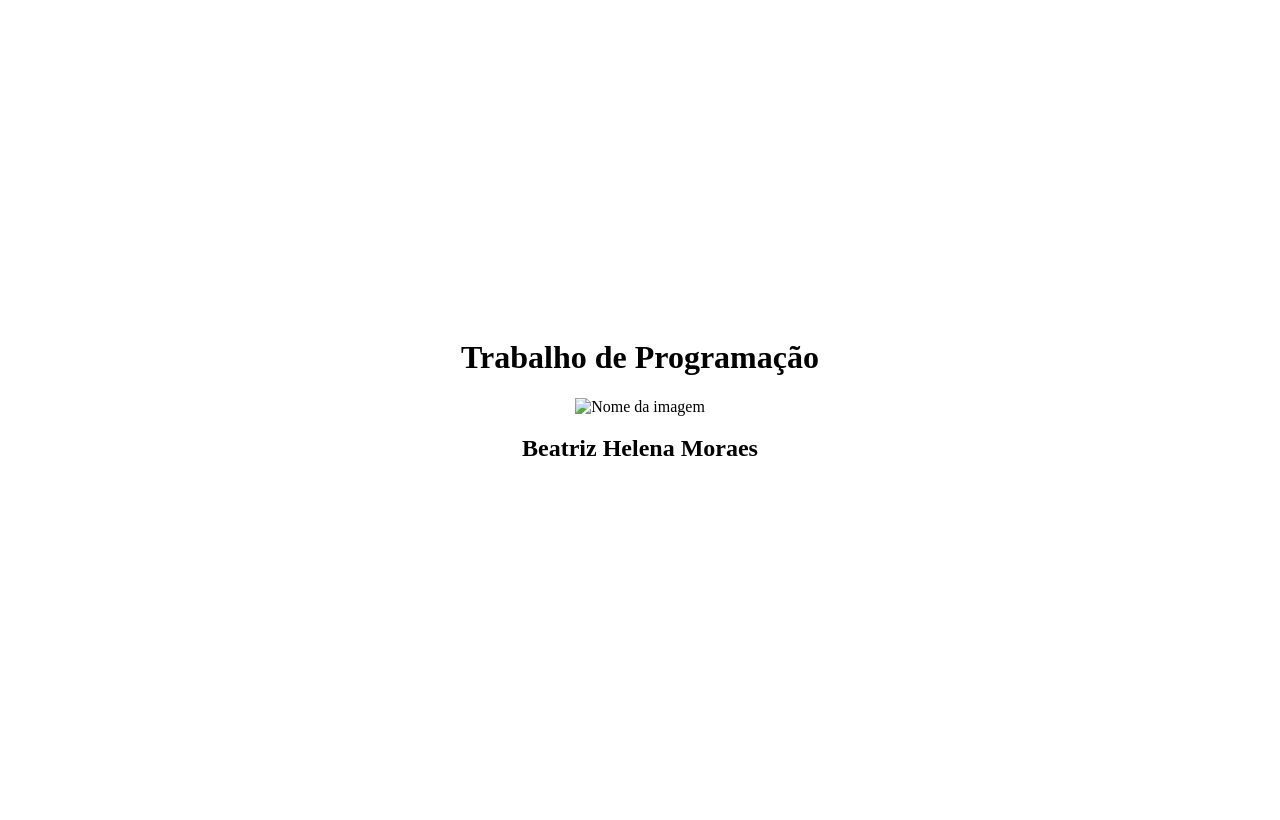
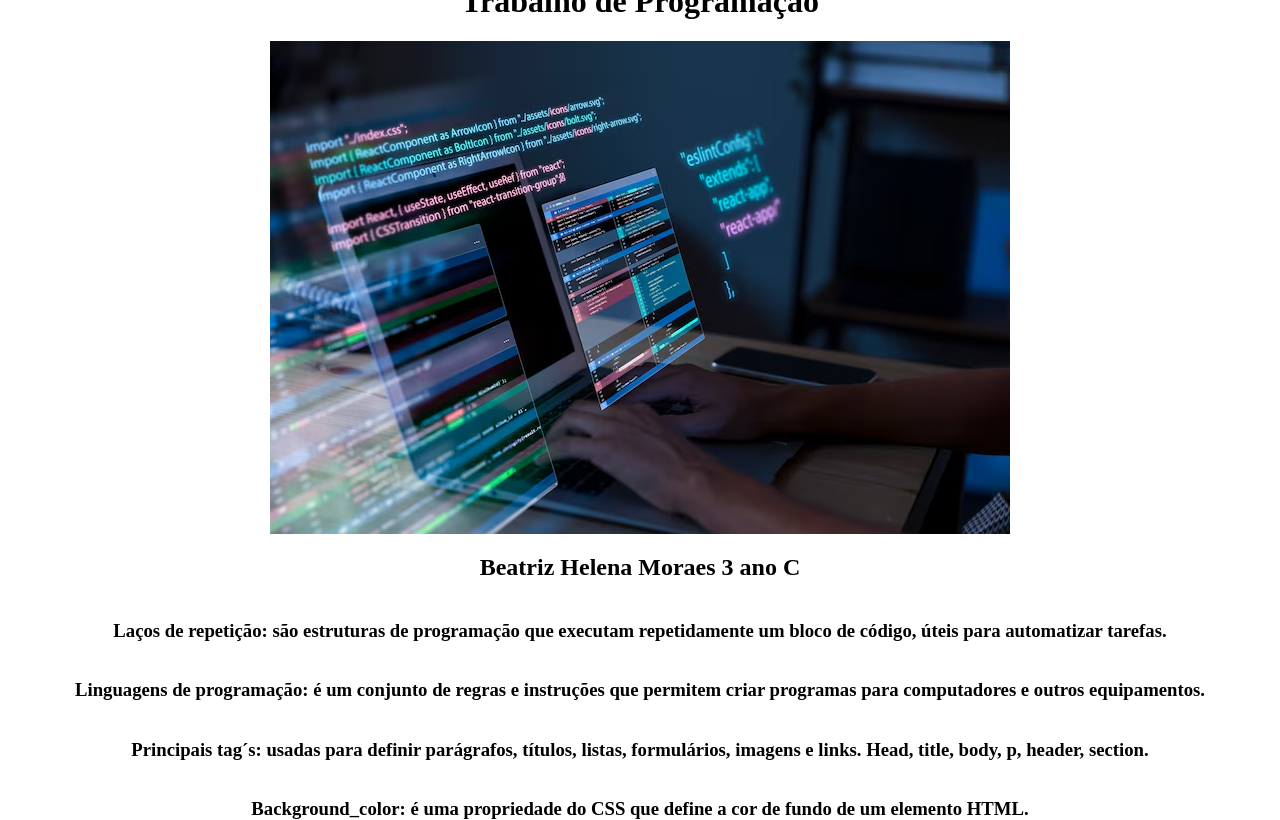
Before and after one commit to biaelaura57/trabalho-de-programa-o, a plain HTML site: page index.html in a window 1280 px wide. Drawn offline with Linux system fonts and the light colour scheme.

Commit message:
Add files via upload

```diff
--- a/index.html
+++ b/index.html
@@ -12,9 +12,13 @@
 
     <h1>Trabalho de Programação</h1>
 
-    <img src="Link da imagem" alt="Nome da imagem">
+    <img src="plano-de-fundo-de-programacao-com-pessoa-trabalhando-com-codigos-no-computador_23-2150010125.avif" alt="trabalho">
 
-    <h2>Beatriz Helena Moraes</h2>
+    <h2>Beatriz Helena Moraes     3 ano C</h2>
+    <h3> Laços de repetição: são estruturas de programação que executam repetidamente um bloco de código, úteis para automatizar tarefas. </h3>
+    <h3> Linguagens de programação: é um conjunto de regras e instruções que permitem criar programas para computadores e outros equipamentos. </h3>
+    <h3> Principais tag´s: usadas para definir parágrafos, títulos, listas, formulários, imagens e links. Head, title, body, p, header, section. </h3>
+    <h3> Background_color: é uma propriedade do CSS que define a cor de fundo de um elemento HTML. </h3>
 
 </body>
 </html>
```
Also changed, not shown: plano-de-fundo-de-programacao-com-pessoa-trabalhando-com-codigos-no-computador_23-2150010125.avif (added), 2 other files.
